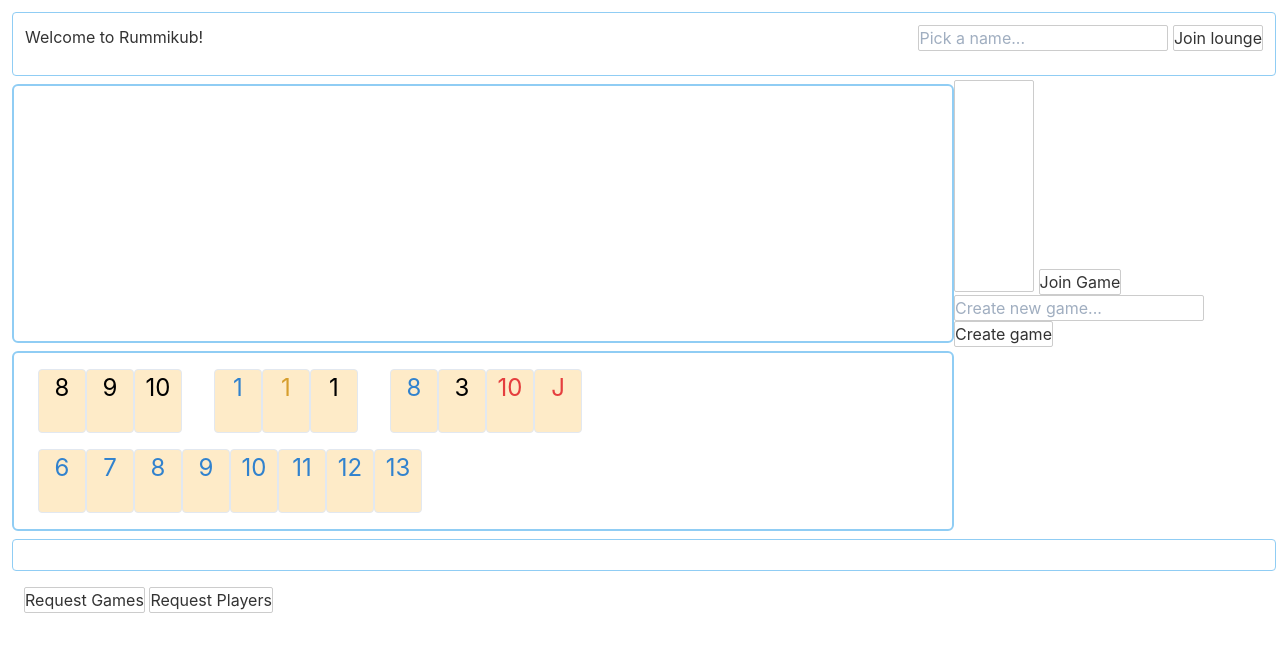
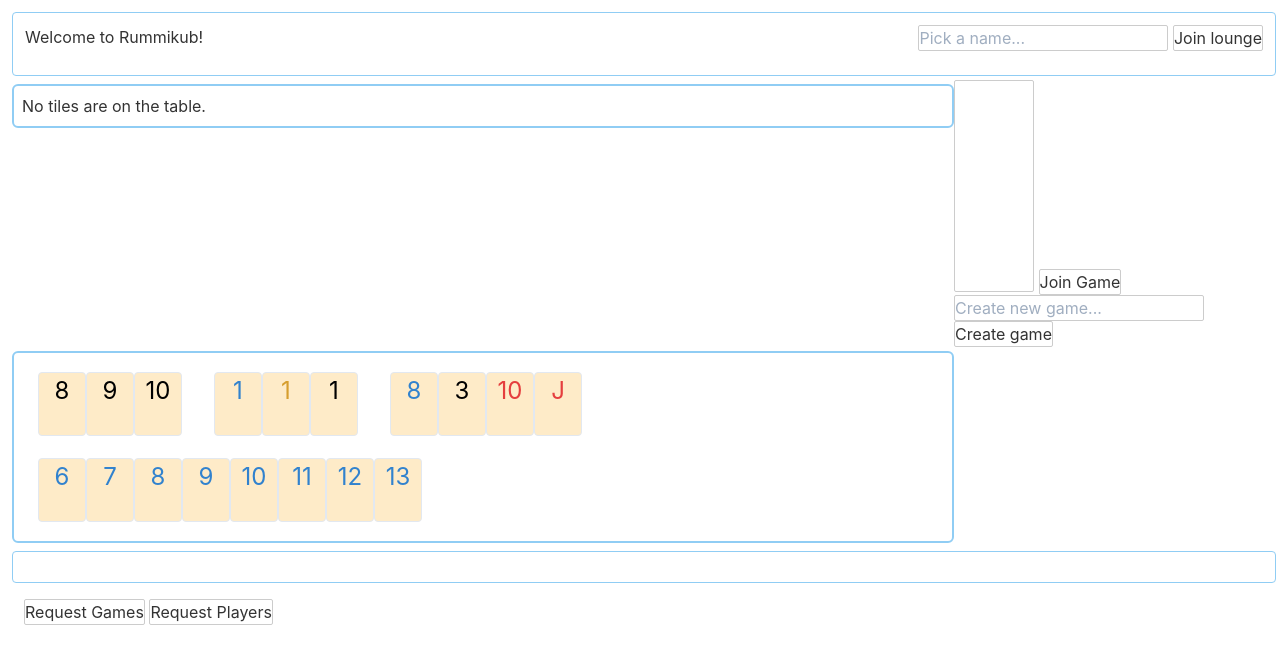
Before and after one commit to zlubsen/rummikub, a Svelte app in the folder client-svelte/: page / in a window 1280 px wide. Shown: the top 664 px of the page. Built offline with nearby package versions, Linux system fonts and the light colour scheme; what @tailwindcss/custom-forms would draw is missing.

Commit message:
Work on UI

```diff
--- a/client-svelte/package.json
+++ b/client-svelte/package.json
@@ -28,6 +28,7 @@
     "@tailwindcss/custom-forms": "^0.2.1"
   },
   "dependencies": {
-    "sirv-cli": "^1.0.3"
+    "sirv-cli": "^1.0.3",
+    "hammerjs": "^2.0.8"
   }
 }
--- a/client-svelte/src/App.svelte
+++ b/client-svelte/src/App.svelte
@@ -350,7 +350,7 @@
     }
 </script>
 
-<main class="h-full">
+<main class="h-screen">
     <header id="header" class="min-w-full h-16 border border-blue-300 rounded m-1 p-3">
         <span class="bold">Welcome to Rummikub!</span>
         {#if playerName}
@@ -361,7 +361,7 @@
         {/if}
         <RegisterPlayer playerId="{playerId}" on:connect={eventJoin} on:disconnect={eventLeave}/>
     </header>
-    <section id="game" class="min-h-64 flex flex-wrap m-1">
+    <section id="game" class="h- flex flex-wrap items-stretch m-1">
             <GameBoard table="{table}"
                 on:merge={eventMerge}
                 on:split={eventSplit}
@@ -406,3 +406,13 @@
 <!-- - tried to merge a set with a J, lost the set on the table (‘TileSet not found in TABLE.’), and also in the hand…-->
 <!-- - UX: merge fields stay visible when not dragging a tileset (dragEnd is not called)-->
 <!-- - Logic for checking victory conditions (check when moving / manipulating tiles, on end turn?)-->
+
+<!-- - splitzone wordt te hoog in board area-->
+<!-- - border bij hover over tileset mist-->
+<!-- - tileset op board wordt zonder actie gesplit… (clicked take from heap)-->
+<!-- - winning a game: logic determines the win, and does not notify/end the game. Clicking ‘End’ yields error because the game is already won.-->
+<!-- - what happens after a game is won? Return to lounge how?-->
+
+<!--UX:-->
+<!-- - merge in middle of a set (now only on head of tail)-->
+<!-- - move (hand to table) + merge in one action-->
--- a/client-svelte/src/components/GameBoard.svelte
+++ b/client-svelte/src/components/GameBoard.svelte
@@ -23,7 +23,10 @@
 <div id="gameBoard"
         on:drop={eventMoveTilesToTable}
         on:dragover={eventDragOver}
-        class="flex flex-row flex-wrap w-3/4 h-3/5 my-1 p-2 border-2 border-blue-300 rounded-md">
+        class="flex flex-row flex-wrap flex-auto w-3/4 h-full my-1 p-2 border-2 border-blue-300 rounded-md">
+    {#if table.size === 0 }
+        No tiles are on the table.
+    {/if}
     {#each [...table] as [id, tileSet]}
         <TileSet {tileSet} location="TABLE" on:merge on:split></TileSet>
     {/each}
--- a/client-svelte/src/components/GameList.svelte
+++ b/client-svelte/src/components/GameList.svelte
@@ -50,8 +50,7 @@
     }
 </script>
 
-<div id="gameList" class="w-1/4">
-    <ul>
+<div id="gameList" class="flex-none w-1/4">
     <select id="games" size="10" bind:value={selectedGame} class="form-multiselect w-20">
     {#each [...games] as [id, game]}
         <option value="{game.gameName}">{game.gameName}</option>
@@ -74,10 +73,6 @@
         <input type="text" id="createGame" placeholder="Create new game..." bind:value={createGameName} class="form-input">
         <button id="createGameButton" on:click={clickCreateGame}>Create game</button>
     {/if}
-
-
-
-    </ul>
 </div>
 
 <style>
--- a/client-svelte/src/components/PlayerHand.svelte
+++ b/client-svelte/src/components/PlayerHand.svelte
@@ -20,7 +20,7 @@
 
 </script>
 
-<div id="playerHand" class="flex flex-row flex-wrap items-stretch w-3/4 h-2/5 my-1 p-2 border-2 border-blue-300 rounded-md"
+<div id="playerHand" class="flex flex-row flex-wrap items-stretch w-3/4 h-48 my-1 p-2 border-2 border-blue-300 rounded-md"
     on:drop={eventMoveTilesToHand}
      on:dragover={eventDragOver}>
     {#each [...hand] as [id, tileSet]}
--- a/client-svelte/src/components/TileSet.svelte
+++ b/client-svelte/src/components/TileSet.svelte
@@ -116,14 +116,16 @@
      on:mouseout={(event)=>eventHoverEnd(event, tileSet.id)}
      on:mousemove={()=>{showSplitZones = true;}}
      class:bg-red-100="{!tileSet.isValid}"
-     class="relative flex-none flex px-2 py-1 mx-2 my-1 z-20">
+     class="relative flex-none flex items-center px-2 py-1 mx-2 my-1 z-20 hover:bg-gray-100 hover:cursor-pointer">
     {#if showMergeZones }
         <div id={tileSet.id+ZONE_MERGE_LEFT} class="merge-zone-l"
              on:drop={(event)=>eventDropMerge(event, tileSet.id, 'left')}
-             on:dragover={(event)=>eventDragOver(event, tileSet.id)}>&nbsp;</div>
+             on:dragover={(event)=>eventDragOver(event, tileSet.id)}
+             in:scale="{{duration: 400, opacity: 0.5, start: 0.5, easing: quintOut}}">&nbsp;</div>
         <div id={tileSet.id+ZONE_MERGE_RIGHT} class="merge-zone-r"
              on:drop={(event)=>eventDropMerge(event, tileSet.id, 'right')}
-             on:dragover={(event)=>eventDragOver(event, tileSet.id)}>&nbsp;</div>
+             on:dragover={(event)=>eventDragOver(event, tileSet.id)}
+             in:scale="{{duration: 400, opacity: 0.5, start: 0.5, easing: quintOut}}">&nbsp;</div>
     {/if}
     {#each tileSet.tiles as tile, i}
         <Tile {tile}></Tile>
@@ -131,7 +133,7 @@
     <div class="split-zones-container px-4">
         {#each tileSet.tiles as tile, i}
             {#if i < (tileSet.tiles.length - 1)}
-                <div id={tileSet.id+ZONE_SPLIT + (i+1)} class="w-5 h-full hover:bg-gray-400 z-10"
+                <div id={tileSet.id+ZONE_SPLIT + (i+1)} class="w-5 h-full hover:bg-gray-400 hover:cursor-ew-resize"
                      class:hidden="{!showSplitZones}"
                      in:scale="{{duration: 400, opacity: 0.5, start: 0.5, easing: quintOut}}"
                      on:click={(event)=>eventClickSplit(event, tileSet.id, i+1)}>
--- a/client-svelte/tailwind.config.js
+++ b/client-svelte/tailwind.config.js
@@ -6,13 +6,22 @@
       '-1': '-0.5rem',
       '1': '0.25rem',
       '2': '0.5rem',
-
+    },
+    cursor: {
+      auto: 'auto',
+      default: 'default',
+      pointer: 'pointer',
+      wait: 'wait',
+      text: 'text',
+      move: 'move',
+      'ew-resize': 'ew-resize',
     },
     extend: {},
   },
   variants: {
     backgroundColor: ['responsive', 'hover'],
     width: ['responsive', 'hover'],
+    cursor: ['responsive', 'hover'],
     // display: ['responsive', 'hover', 'focus'],
   },
   plugins: [
```
Also changed, not shown: 1 other file (tests, documents, lock files or other folders). Lines whose indentation alone changed are shown as unchanged.
